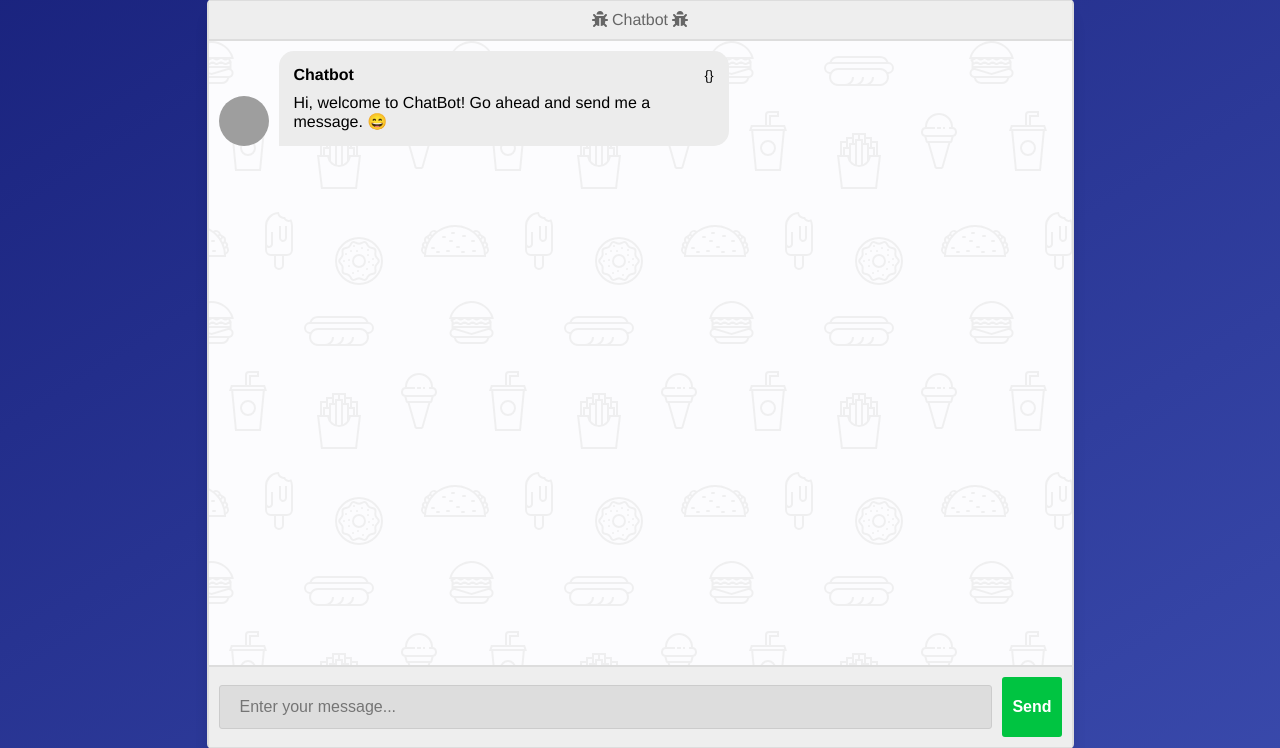
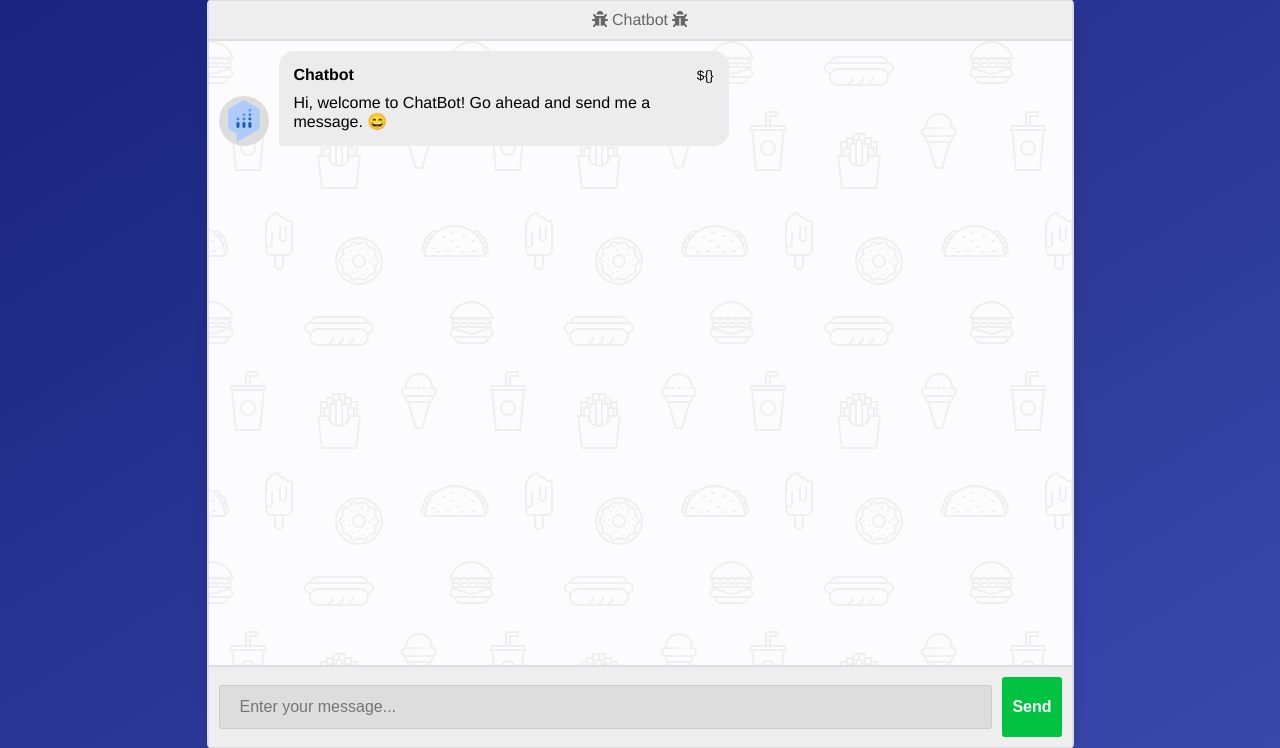
Before and after one commit to zweahtet/chatbot-hosting-test, a FastAPI app: page / in a window 1280 px wide. Shown: the part 26-774 px from the top of the page. Run offline with FastAPI, Linux system fonts and the light colour scheme; parts of the project's set-up code (start-up, migrations or seed data) failed here and were passed over; some libraries are stand-ins or nearby versions; grey boxes are pictures that could not be loaded.

Commit message:
fixed bugs

```diff
--- a/main.py
+++ b/main.py
@@ -1,3 +1,4 @@
+import datetime
 import os
 
 import openai
@@ -23,15 +24,18 @@
 # with the dialog form the user and bot
 templates = Jinja2Templates(directory="templates")
 
+index = initialize_index("index.json")
+
 @app.get("/", response_class=HTMLResponse)
 async def home(request: Request):
     return templates.TemplateResponse('chat.html', {"request": request})
 
 @app.get("/chat")
 async def chat(input: str):
+    print("input: ", input)
     bot_reply = index.query(input)
     return {"bot_reply": bot_reply}
 
 if __name__ == "__main__":
-    index = initialize_index("index.json")
+    # index = initialize_index("index.json")
     uvicorn.run("main:app", reload=True)
--- a/static/script.js
+++ b/static/script.js
@@ -3,7 +3,7 @@
 const msgerChat = get(".msger-chat");
 
 // Icons made by Freepik from www.flaticon.com
-const BOT_IMG = "./icons/dialogflow-insights-svgrepo-com.svg";
+const BOT_IMG = "../static/icons/dialogflow-insights-svgrepo-com.svg";
 const PERSON_IMG = "";
 const BOT_NAME = "    ChatBot";
 const PERSON_NAME = "You";
@@ -24,7 +24,6 @@
     const msgHTML = `
                 <div class="msg ${side}-msg">
                 <div class="msg-img" style="background-image: url(${img})"></div>
-
                 <div class="msg-bubble">
                     <div class="msg-info">
                         <div class="msg-info-name">${name}</div>
@@ -44,13 +43,13 @@
 
 async function botResponse(text) {
     // Bot Response
-    const response = await fetch("chat?input=${text}");
+    console.log(text);
+    const response = await fetch(`chat?input=${text}`);
     const json = await response.json();
 
-    console.log(text);
     console.log(json);
 
-    appendMessage(BOT_NAME, BOT_IMG, "left", json.bot_reply);
+    appendMessage(BOT_NAME, BOT_IMG, "left", json.bot_reply.response);
 }
 
 // Utils
--- a/templates/base.html
+++ b/templates/base.html
@@ -8,7 +8,6 @@
     <title>{% block title %}{% endblock %}</title>
     <link rel="stylesheet" href="{{ url_for('static', path='styles/chat.css') }}">
     <link rel="stylesheet" href="{{ url_for('static', path='styles/login.css') }}">
-    <!-- <script src="https://ajax.googleapis.com/ajax/libs/jquery/3.2.1/jquery.min.js"></script> -->
     <script type="module" src="../static/script.js"></script>
 </head>
 
--- a/templates/chat.html
+++ b/templates/chat.html
@@ -13,13 +13,13 @@
 
         <main class="msger-chat">
             <div class="msg left-msg">
-                <div class="msg-img" style="background-image: url(https://image.flaticon.com/icons/svg/327/327779.svg)">
+                <div class="msg-img" style="background-image: url(../static/icons/dialogflow-insights-svgrepo-com.svg)">
                 </div>
 
                 <div class="msg-bubble">
                     <div class="msg-info">
                         <div class="msg-info-name">Chatbot</div>
-                        <div class="msg-info-time">{}</div>
+                        <div class="msg-info-time">${}</div>
                     </div>
 
                     <div class="msg-text">
```
